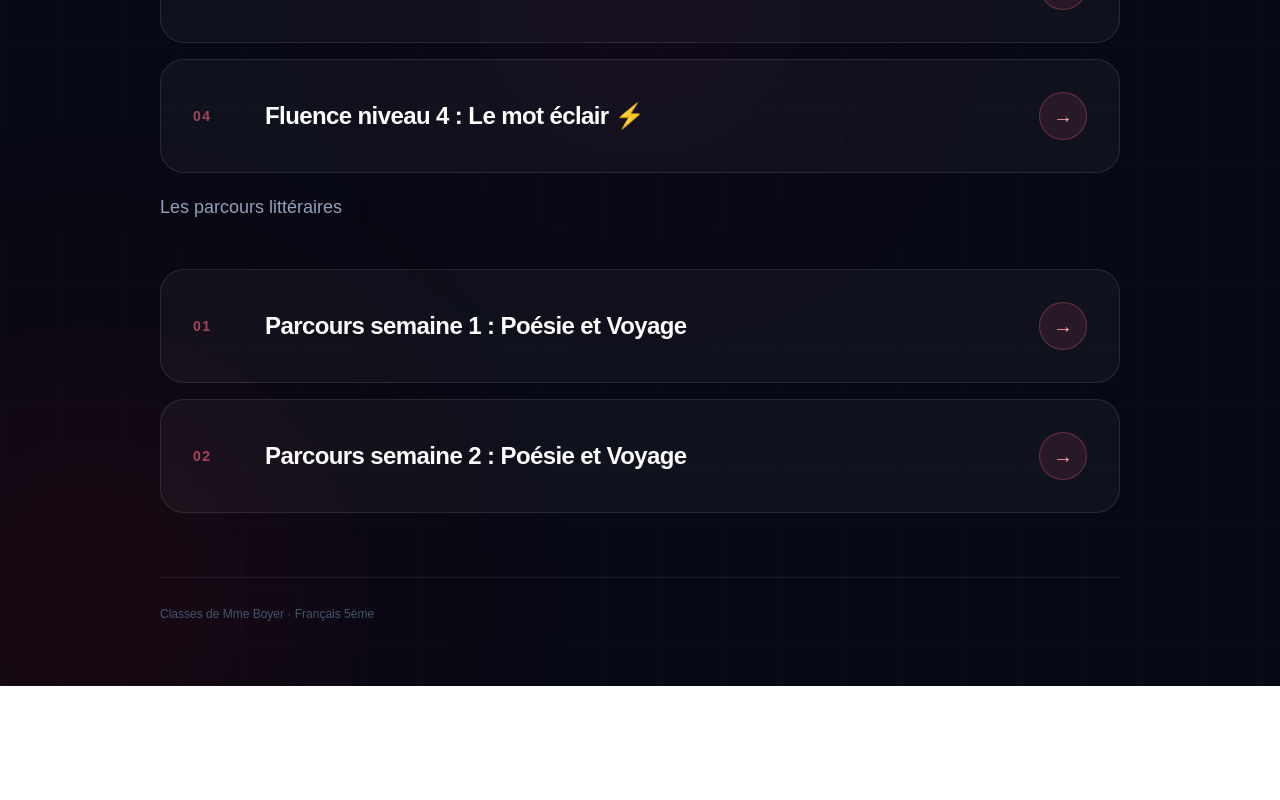
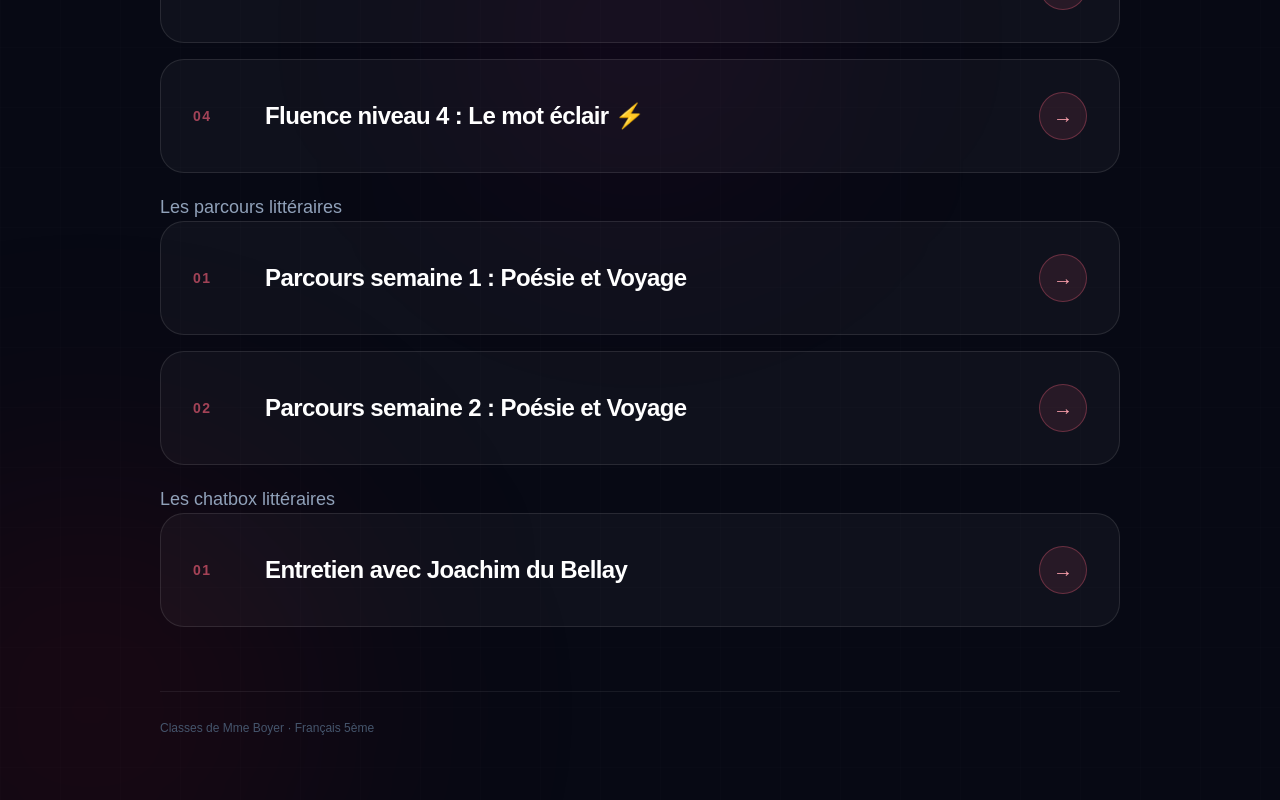
Before and after one commit to scb0yer/segpa, a Next.js app: page /francais5eme in a window 1280 px wide. Shown: the part 613-1413 px from the top of the page. Before the commit the page ends 1299 px from the top, so only its background shows below. Built offline with nearby package versions, Linux system fonts and the light colour scheme.

Commit message:
with Mizou

```diff
--- a/app/francais5eme/page.js
+++ b/app/francais5eme/page.js
@@ -11,6 +11,14 @@ const Francais5eme = () => {
       numero: "02",
       titre: "Parcours semaine 2 : Poésie et Voyage",
       href: "/francais5eme/semaine2.html",
+    },
+  ];
+
+  const chatbox = [
+    {
+      numero: "01",
+      titre: "Entretien avec Joachim du Bellay",
+      href: "https://mizou.com/login-thread?ID=e_IQ_WV85Sz2H4lb0o1Q5ZpI1pcF1S3rD0Zd19z2kjM-146931",
     },
   ];
 
@@ -119,7 +127,6 @@ const Francais5eme = () => {
           <p className="mt-5 max-w-xl text-base text-slate-400 sm:text-lg">
             Les parcours littéraires
           </p>
-        </header>
 
           {/* Liste des parcours */}
           <section className="grid gap-4">
@@ -153,7 +160,42 @@ const Francais5eme = () => {
               </a>
             ))}
           </section>
+          <p className="mt-5 max-w-xl text-base text-slate-400 sm:text-lg">
+            Les chatbox littéraires
+          </p>
+          {/* Liste des chatbox littéraires */}
+          <section className="grid gap-4">
+            {chatbox.map((parcours) => (
+              <a
+                key={parcours.numero}
+                href={parcours.href}
+                className="group relative overflow-hidden rounded-3xl border border-white/10 bg-white/[0.035] p-6 transition-all duration-300 hover:-translate-y-1 hover:border-rose-400/50 hover:bg-rose-400/[0.06] hover:shadow-2xl hover:shadow-rose-950/30 sm:p-8"
+              >
+                {/* Halo au survol */}
+                <div className="absolute -right-20 top-1/2 h-40 w-40 -translate-y-1/2 rounded-full bg-rose-500/0 blur-3xl transition-all duration-500 group-hover:bg-rose-500/15" />
 
+                <div className="relative flex items-center gap-5 sm:gap-8">
+                  {/* Numéro */}
+                  <div className="text-sm font-bold tracking-widest text-rose-400/60 sm:w-10">
+                    {parcours.numero}
+                  </div>
+
+                  {/* Titre */}
+                  <div className="flex-1">
+                    <h2 className="text-xl font-bold tracking-tight sm:text-2xl">
+                      {parcours.titre}
+                    </h2>
+                  </div>
+
+                  {/* Flèche */}
+                  <div className="flex h-12 w-12 shrink-0 items-center justify-center rounded-full border border-rose-400/30 bg-rose-400/10 text-xl text-rose-300 transition-all duration-300 group-hover:translate-x-1 group-hover:border-rose-300 group-hover:bg-rose-400 group-hover:text-[#070914]">
+                    →
+                  </div>
+                </div>
+              </a>
+            ))}
+          </section>
+        </header>
         {/* Footer */}
         <footer className="mt-16 border-t border-white/[0.07] pt-7 text-xs text-slate-600">
           Classes de Mme Boyer · Français 5ème
```
Lines whose indentation alone changed are shown as unchanged.
